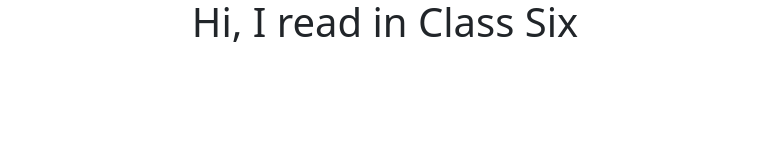
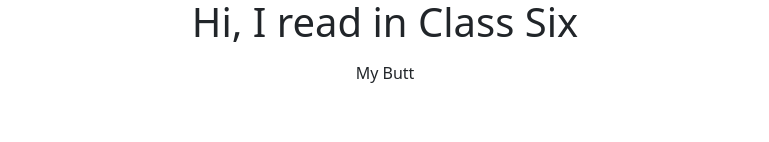
Before and after one commit to nzstarz/React-Basic, a React (Create React App) app: page / in a window 1280 px wide. Shown: the part 158-300 px from the top of the page, without its empty margins (255-1024 px from the left). Built offline with nearby package versions, Linux system fonts and the light colour scheme.

Commit message:
Arrow Function Syntax , uses and Passing arguments

```diff
--- a/src/App.js
+++ b/src/App.js
@@ -2,6 +2,7 @@ import logo from './logo.svg';
 import './App.css';
 import Hello from './mycomponents/Hello';
 import Welcome from './mycomponents/Welcome';
+import Arrow from './mycomponents/arrow';
 
 function App() {
   return (
@@ -10,6 +11,7 @@ function App() {
 
 
      <Welcome name="Six"></Welcome>
+     <Arrow></Arrow>
 
     </div>
   )
--- /dev/null
+++ b/src/mycomponents/arrow.js
@@ -0,0 +1,14 @@
+import React from 'react'
+import '../../node_modules/bootstrap/dist/css/bootstrap.min.css'
+const AlertMe=(a)=>{
+
+    alert(a);
+
+}
+
+const Arrow=()=>{
+    return(
+        <button onClick={AlertMe.bind(this,"Haleluyiah")} className= "btn btn-inverse"> My Butt</button>
+    );
+}
+export default Arrow;
```
